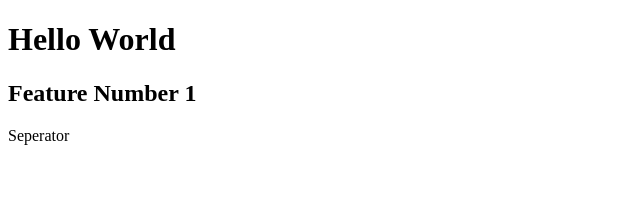
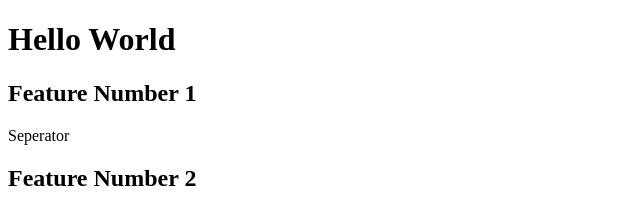
Before and after one commit to I-develop-bugs-for-a-living/gitlearning, a plain HTML site: page index.html in a window 1280 px wide. Shown: the whole page, without its empty margins (0-640 px from the left). Drawn offline with Linux system fonts and the light colour scheme.

Commit message:
Second feature

```diff
--- a/index.html
+++ b/index.html
@@ -13,5 +13,7 @@
 
     <p>Seperator</p>
 
+    <h2>Feature Number 2</h2>
+
 </body>
 </html>
```
